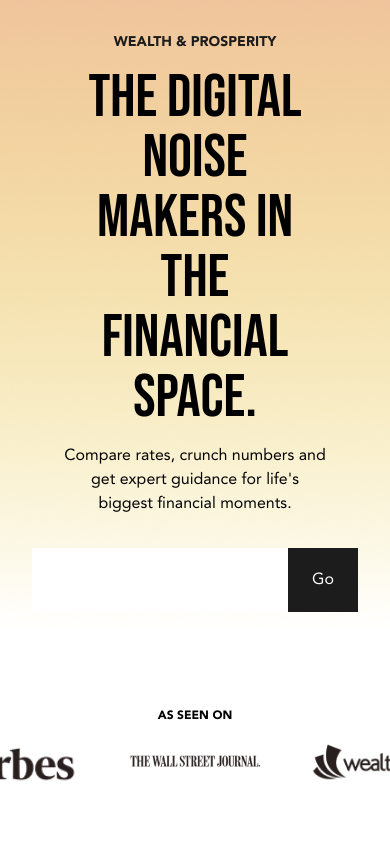
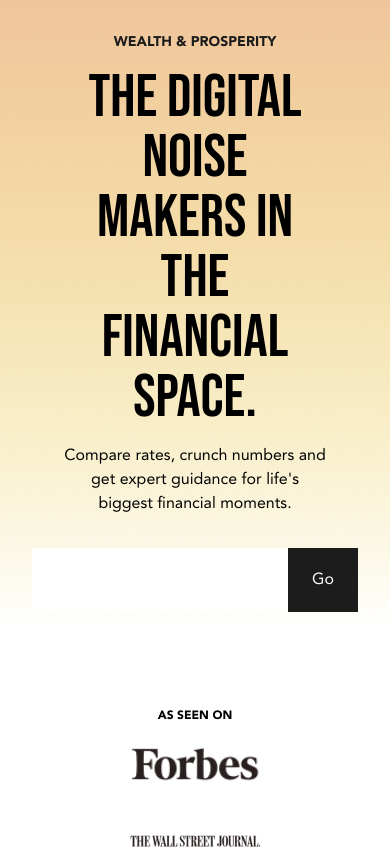
Before and after one commit to m87wheeler/intent-tech-test, a Next.js app: page / in a window 390 px wide. Shown: the top 849 px of the page. Built offline with nearby package versions, Linux system fonts and the light colour scheme.

Commit message:
chore: add responsiveness to as-seen component

```diff
--- a/components/molecule/as-seen.tsx
+++ b/components/molecule/as-seen.tsx
@@ -9,7 +9,7 @@
   return (
     <div className="flex flex-col items-center my-16">
       <Typography className="font-bold text-xs">AS SEEN ON</Typography>
-      <div className="flex gap-10">
+      <div className="flex flex-col md:flex-row md:gap-10">
         {brands.map((br) => (
           <div className="relative w-36 h-20" key={br.id}>
             <Image
```
